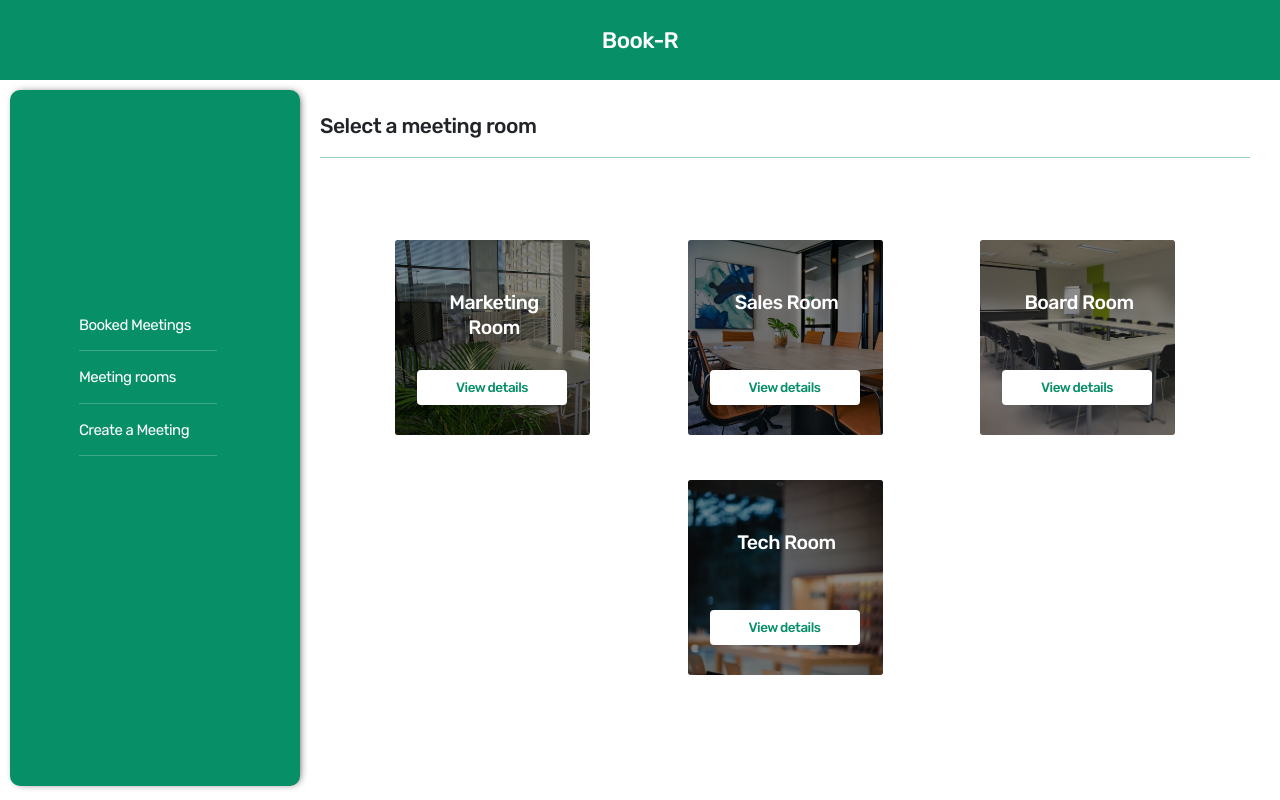
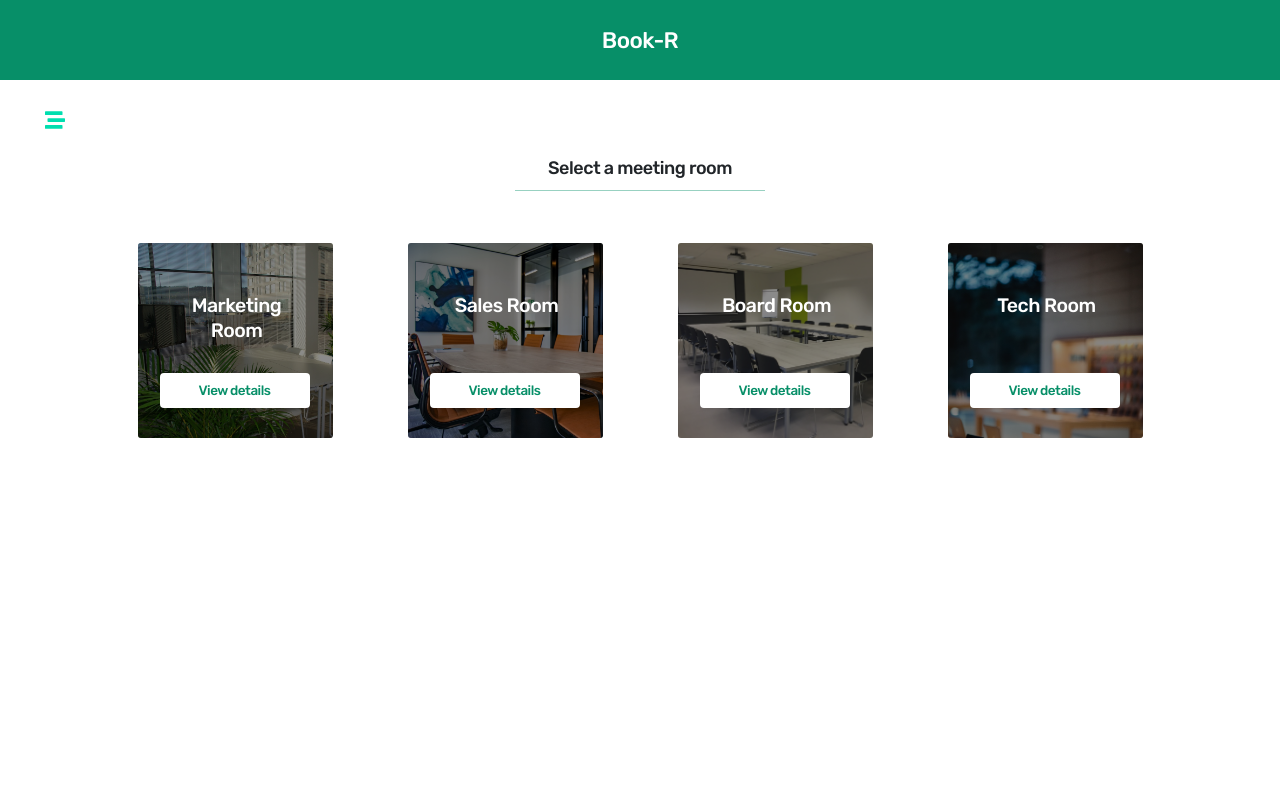
Before and after one commit to haywhy2019/bookroom, a React (Create React App) app: page /dashboard/meetingrooms in a window 1280 px wide. Built offline with nearby package versions, Linux system fonts and the light colour scheme.

Commit message:
Layout bug fixes

```diff
--- a/src/App.css
+++ b/src/App.css
@@ -1,5 +1,9 @@
 html {
   font-size: 15px;
+}
+
+button:focus {
+  outline: none;
 }
 
 .App {
@@ -124,19 +128,81 @@ html {
   justify-content: space-evenly;
 }
 
+.footerlogo {
+  width: 100px;
+}
+
+.footerlogo h5 {
+  color:white;
+}
+
+.footerlogo p {
+  font-size: 0.8rem;
+  color:white;
+}
+
 .leftfooter section ul {
   list-style: none;
   text-align: left;
+  padding: 0;
+}
+
+.leftfooter a {
+  color: white;
+  display: flex;
+  align-items: center;
+}
+
+.leftfooter a i {
+  padding-right: 10px;
 }
 
 .rightfooter {
   display: flex;
+  flex-wrap: wrap;
   align-items: center;
   justify-content: space-evenly;
 }
 
-.footer a {
+.contact {
+  font-size: 0.9rem;
+}
+
+.contact p {
   color: white;
+}
+
+.contactform {
+    display: flex;
+    flex-wrap: nowrap;
+    align-items: center;
+}
+
+.formcontrol {
+    margin-bottom: 2rem;
+    border: solid 1px white;
+    border-radius: 2px;
+    background-color: transparent;
+}
+
+.formcontrol::placeholder {
+    color: white;
+}
+
+.formgroup {
+    display: flex;
+    flex-direction: column;
+    flex-wrap: nowrap;
+    width: 100%;
+}
+
+.formgroup input {
+    padding: 0.4rem;
+}
+
+.formgroup label {
+    color: white;
+    text-align: left;
 }
 
 /* MEDIA QUERY */
--- a/src/components/buttons/button.module.css
+++ b/src/components/buttons/button.module.css
@@ -38,31 +38,31 @@ button {
 }
 
 .bookroom {
-    background-color: transparent;
-    margin: 2em 0 0 0;
-    padding: 0;
-    width: 180px;
+    margin: 0;
+    margin-top: 1rem;
+    margin-bottom: 2rem;
     height: 50px;
-    border-radius: 3px;
-    border: solid 1px #078f68;
+    width: 150px;
+    background-color: white;
     color: #078f68;
-    font-size: 1.2rem;
-    font-weight: 400;
-    transition: ease-in-out .25s;
-    -webkit-transition: ease-in-out .25s;
-    -moz-transition: ease-in-out .25s;
-    -ms-transition: ease-in-out .25s;
-    -o-transition: ease-in-out .25s;
+    font-size: 17px;
+    font-weight: 500;
+    border: none;
+    border-radius: 4px;
+    position: absolute;
+    top: 115px;
+    left: 22px;
+    transition: cubic-bezier(1, 0.01, 0, 1) 0.5s;
+    -webkit-transition: cubic-bezier(1, 0.01, 0, 1) 0.5s;
+    -moz-transition: cubic-bezier(1, 0.01, 0, 1) 0.5s;
+    -ms-transition: cubic-bezier(1, 0.01, 0, 1) 0.5s;
+    -o-transition: cubic-bezier(1, 0.01, 0, 1) 0.5s;
 }
 
 .bookroom:hover {
-    font-weight: 500;
-    color: #078f68;
-    background-color: white;
-    border: solid 2px transparent;
-    -webkit-box-shadow: inset 1px 1px 90px -48px rgba(7,143,104,1);
-    -moz-box-shadow: inset 1px 1px 90px -48px rgba(7,143,104,1);
-    box-shadow: inset 1px 1px 90px -48px rgba(7,143,104,1);
+    font-size: 19px;
+    background-color: #078f68;
+    color: white;
 }
 
 .bookmeetingroom {
@@ -200,14 +200,3 @@ button {
     -ms-border-radius: 2px;
     -o-border-radius: 2px;
 }
-
-
-/* MEDIA QUERY */
-
-@media (max-width: 360px) {
-    .bookroom {
-        font-size: 1.1rem;
-        width: 150px;
-        height: 45px;
-    }
-}
--- a/src/components/dashboard/Dashboard.js
+++ b/src/components/dashboard/Dashboard.js
@@ -1,8 +1,9 @@
-import React, { Fragment } from 'react';
+import React, { Fragment, useState, useEffect } from 'react';
 import './dashboard.css';
 import Meetingrooms from './Meetingrooms';
 import Mymeetings from './Mymeetings';
 import Booking from './Booking';
+import { FaStream } from 'react-icons/fa';
 import {
     BrowserRouter as Router,
     Switch,
@@ -27,13 +28,44 @@ const routes = [
 ]
 
 const Dashboard = () => {
+    const [showSidebar, setShowSidebar] = useState(false);
     return (
         <Fragment>
             <Router>
-                <div className='container-fluid mrcontainer'>
+                <div className='container-fluid'>
+                    <button className='showsidebar' onClick={() => setShowSidebar(!showSidebar)}>
+                        <FaStream />
+                    </button>
+                    {showSidebar && <Sidebar />}
+                    <div className='container-fluid'>
                         <div className='row'>
-                        <div className='col-lg-3'>
-                            <div className=' roomsidebar'>
+                            <div className='col-md-12'>
+                                <Switch>
+                                    {routes.map((routes, index) => (
+                                        <Route key={index} path={routes.path} exact={routes.exact} children={<routes.main />} />
+                                    ))}
+                                </Switch>
+                            </div>
+                        </div>
+                    </div>
+                </div>
+            </Router>
+        </Fragment >
+    )
+}
+
+const Sidebar = () => {
+    useEffect(() => {
+        console.log('open')
+        return () => {
+            console.log('close')
+        }
+    }, []);
+    return (
+        <Router>
+            <div className='dashsidebar'>
+                <div className='row sidebar'>
+                    <div className='col-md-12'>
                         <ul>
                             <Link to='/dashboard/mymeetings'>
                                 <li>Booked Meetings</li>
@@ -52,17 +84,8 @@ const Dashboard = () => {
                         ))}
                     </Switch>
                 </div>
-                        <div className='col-lg-9'>
-                            <Switch>
-                                {routes.map((routes, index) => (
-                                    <Route key={index} path={routes.path} exact={routes.exact} children={<routes.main />} />
-                                ))}
-                            </Switch>
-                        </div>
-                    </div>
             </div>
         </Router>
-        </Fragment>
     )
 }
 
--- a/src/components/dashboard/Meetingrooms.js
+++ b/src/components/dashboard/Meetingrooms.js
@@ -11,6 +11,7 @@ import { AiOutlineClose } from 'react-icons/ai';
 const MeetingRooms = () => {
   return (
     <Fragment>
+      <div className='container'>
         <div className="headings">
           <p>Select a meeting room</p>
         </div>
@@ -20,6 +21,7 @@ const MeetingRooms = () => {
             <Salesroom />
             <Boardroom />
             <Techroom />
+          </div>
         </div>
       </div>
     </Fragment>
@@ -203,7 +205,7 @@ export const Boardroom = () => {
             <div onClick={() => setBoardRoom([])} className='closebtn'>
               <AiOutlineClose />
             </div>
-            <div  className='modal-box'>
+            <div className='modal-box'>
               <div className='roomdetails container'>
                 <p className='roomheading'>{room.name}</p>
                 <div className='br-bg'> </div>
--- a/src/components/dashboard/dashboard.css
+++ b/src/components/dashboard/dashboard.css
@@ -1,18 +1,18 @@
-.mrcontainer {
-    padding: 0;
-    height: 90vh;
-}
 
-.roomsidebar {
-    height: 87vh;
+
+.dashsidebar {
+    position: fixed;
+    overflow-x: hidden;
+    top: -0;
+    /* left: -360px; */
+    left: 0;
+    width: 320px;
+    height: 100%;
     background-color: #078f68;
-    position: relative;
-    bottom: -10px;
-    left: 10px;
-    border-radius: 10px;
     display: flex;
     align-items: center;
-    box-shadow: 2px 0px 10px -4px black;
+    justify-content: center;
+    z-index: 100;
 }
 
 .pr-dropshadow {
@@ -20,23 +20,21 @@
     padding: 0;
 }
 
-.roomsidebar ul {
+.dashsidebar ul {
     list-style: none;
     width: 95%;
     margin: 0;
     padding: 0;
-    position: absolute;
-    top: 30%;
     display: flex;
     flex-direction: column;
     align-items: center;
 }
 
-.roomsidebar ul a {
+.dashsidebar ul a {
     font-size: 1rem;
-    line-height: 3.5;
-    height: 3.5rem;
-    width: 50%;
+    line-height: 7;
+    height: 5rem;
+    width: 80%;
     color: white;
     border-bottom: solid 1px #ffffff38;
     transition: ease-in-out .2s;
@@ -46,16 +44,40 @@
     -o-transition: ease-in-out .2s;
 }
 
-.roomsidebar ul a:hover {
+.dashsidebar ul a:hover {
     text-decoration: none;
     font-size: 1.05rem;
 }
 
+.showsidebar {
+    border: none;
+    display: flex;
+    align-items: center;
+    position: fixed;
+    font-size: 20px;
+    color: #00deaf;
+    background-color: transparent;
+    margin: 15px;
+    padding: 15px;
+    outline: none;
+    z-index: 200;
+}
+
 .headings {
-    font-size: 1.4rem;
+    display: flex;
+    justify-content: center;
+    font-size: 1.2rem;
     font-weight: 500;
-    margin: 2rem 0;
-    border-bottom: solid 1px #078f6869;
+    margin: 5rem 0 0rem 0;
+    padding: 0 1rem;
+}
+
+.headings p {
+    border-bottom: solid 0.5px #078f6869;
+    margin-bottom: 0;
+    padding-bottom: 0.5rem;
+    width: 250px;
+    text-align: center;
 }
 
 .marketingbg {
@@ -129,7 +151,7 @@
         top: 50px;
 }
 
-.row {
+.row.sidebar {
     width: 100%;
 }
 
@@ -215,8 +237,17 @@
 }
 
 .book-container {
-    margin: 2rem 2rem 0;
-    padding: 2rem;
+    margin-top: 5rem;
+    display: flex;
+    flex-direction: column;
+    justify-content: center;
+    align-items: center;
+}
+
+.book-container p {
+    font-size: 20px;
+    font-weight: 500;
+    margin-bottom: 2rem;
 }
 
 .closebtn {
@@ -242,11 +273,13 @@
 }
 
 .book-input {
-    width: 500px;
-    padding: 0.89rem;
-    margin-top: 1rem;
-    border: solid 1px #078f68;
+    height: 50px;
+    border: solid .5px #80808059;
     border-radius: 3px;
+    -webkit-border-radius: 3px;
+    -moz-border-radius: 3px;
+    -ms-border-radius: 3px;
+    -o-border-radius: 3px;
 }
 
 .mr-bg {
--- a/src/components/home/Conferencerooms.js
+++ b/src/components/home/Conferencerooms.js
@@ -84,7 +84,7 @@ export const Marketingroom = () => {
             </div>
             {marketingroom.map((room) => {
                 return (
-                    <div className='custommodal cm0' key={room._id} >
+                    <div className='custommodal cm0' key={room._id}>
                         <div onClick={() => setMarketingRoom([])} className='closebtn'>
                             <AiOutlineClose />
                         </div>
--- a/src/components/home/home.module.css
+++ b/src/components/home/home.module.css
@@ -71,24 +71,6 @@
     width: 100%;
 }
 
-/* .heading {
-    position: relative;
-    top: 30%;
-    left: 150px;
-} */
-
-/* .heading h3 {
-    color: white;
-}
-
-.heading section {
-    font-size: 1.4rem;
-    font-weight: 400;
-    color: white;
-    border-left: solid 2px white;
-    padding-left: 45px;
-} */
-
 .rooms {
     display: flex;
     justify-content: space-between;
@@ -113,8 +95,9 @@
 
 .meetingroominfo h4 {
     border-bottom: solid 1px #078f68;
-    margin: 1.5rem;
+    margin: 1.5rem 0;
     padding-bottom: 1rem;
+    width: 220px;
 }
 
 .meetingroominfo p {
@@ -125,7 +108,7 @@
     text-align: center;
     margin: 5rem 0;
     font-size: 1.7rem;
-    letter-spacing: 2px;
+    letter-spacing: -1.1px;
 }
 
 .roomthumbnails {
@@ -277,7 +260,6 @@
 }
 
 .leftfooter {
-    width: 50%;
     background-color: rgb(7, 143, 104);
     display: flex;
     align-items: center;
@@ -286,74 +268,14 @@
 
 .leftfooter section ul {
     list-style: none;
+    padding: 0;
 }
 
-.leftfooter section ul li a {
-    color: white;
-}
+
 
 .rightfooter {
-    width: 50%;
     background-color: rgb(7, 143, 104);
     display: flex;
     align-items: center;
     justify-content: space-evenly;
 }
-
-.footerlogo {
-    width: 100px;
-    height: 70px;
-    display: flex;
-    flex-direction: column;
-    flex-wrap: nowrap;
-    justify-content: space-between;
-    align-items: center;
-}
-
-.footerlogo h5 {
-    color:white;
-}
-
-.footerlogo p {
-    font-size: 0.6rem;
-    color:white;
-}
-
-.contactform {
-    display: flex;
-    align-items: center;
-}
-
-.formcontrol {
-    margin-bottom: 2rem;
-    border: solid 1px white;
-    width: 220px;
-    border-radius: 2px;
-    background-color: transparent;
-}
-
-.formcontrol::placeholder {
-    color: white;
-}
-
-.formgroup {
-    display: flex;
-    flex-direction: column;
-    flex-wrap: nowrap;
-}
-
-.formgroup input {
-    padding: 0.4rem;
-}
-
-.formgroup label {
-    color: white;
-}
-
-.contact {
-    font-size: 0.9rem;
-}
-
-.contact p {
-    color: white;
-}
```
Also changed, not shown: src/components/dashboard/Booking.js (+16 -14 lines), src/components/dashboard/Mymeetings.js (+9 -40 lines), src/components/home/Footer.js (+12 -23 lines), 1 other file (tests, documents, lock files or other folders). Lines whose indentation alone changed are shown as unchanged.
